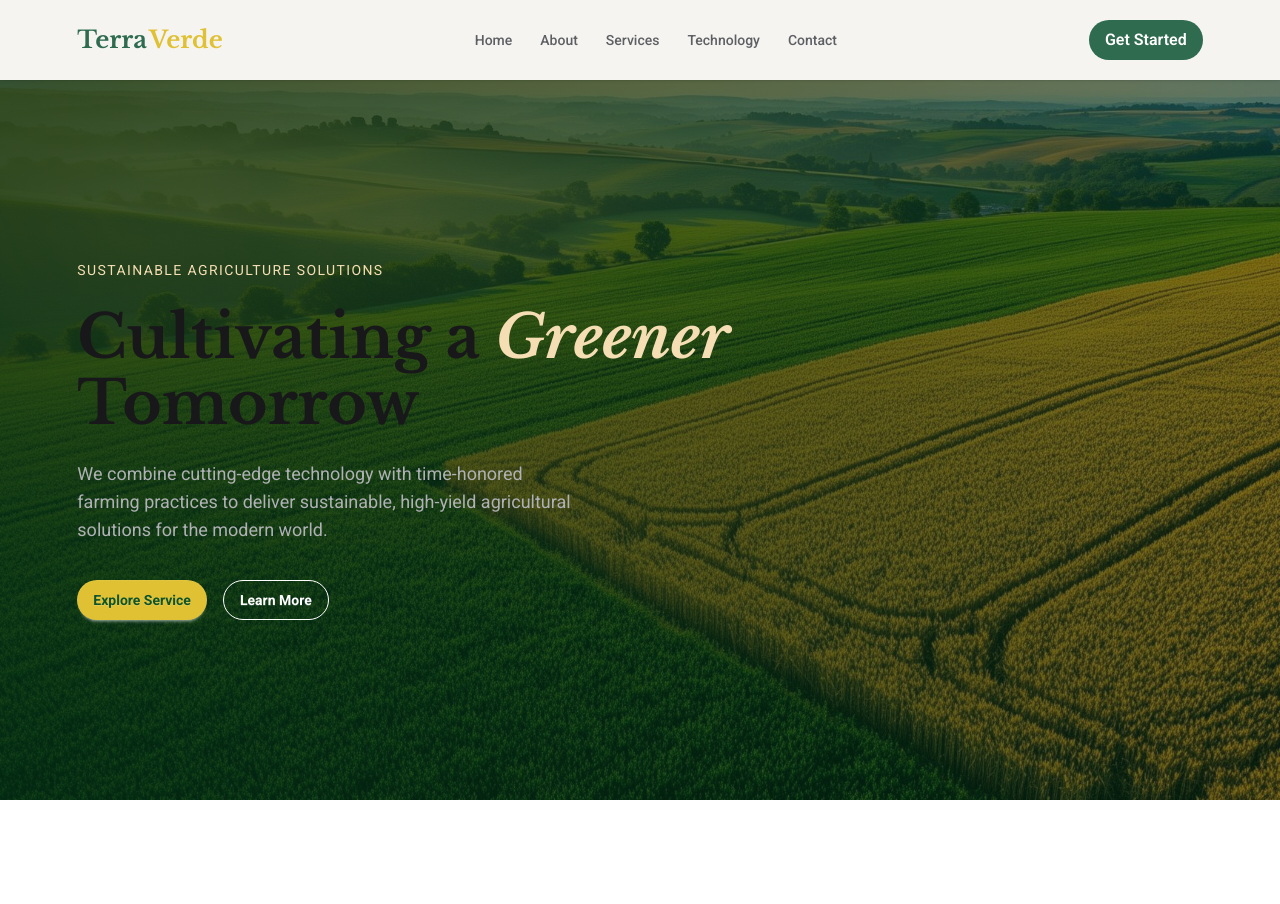
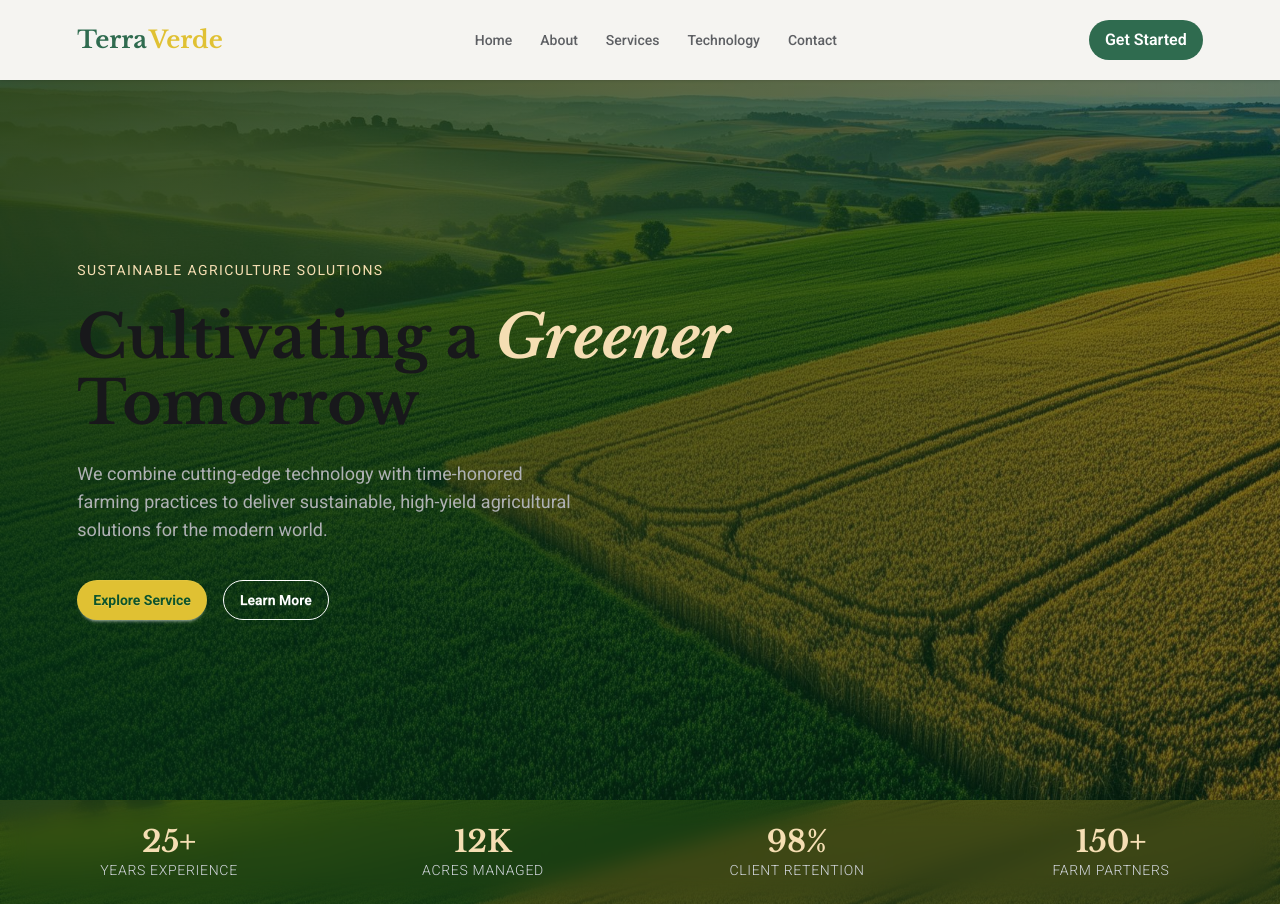
Before and after one commit to nusratjahan7/terra-verde, a React (Vite) app: page / in a window 1280 px wide. Before the commit the page ends 800 px from the top, so only its background shows below. Built offline with nearby package versions, Linux system fonts and the light colour scheme.

Commit message:
complete the state section

```diff
--- a/package.json
+++ b/package.json
@@ -15,6 +15,7 @@
     "lucide-react": "^1.3.0",
     "react": "^19.2.4",
     "react-dom": "^19.2.4",
+    "react-intersection-observer": "^10.0.3",
     "tailwindcss": "^4.2.2"
   },
   "devDependencies": {
--- a/src/Components/StatsBar/StatsBar.jsx
+++ b/src/Components/StatsBar/StatsBar.jsx
@@ -1,4 +1,5 @@
 import React from 'react';
+import heroFarm from '../../assets/hero-farm.jpg';
 
 const stats = [
             { value: "25+", label: "Years Experience" },
@@ -8,10 +9,30 @@ const stats = [
           ]
 
 const StatsBar = () => {
+
+
     return (
-        <div>
-
+        <section className=' bg-cover absolute left-0 right-0 bg-center'
+        style={{
+                 backgroundImage: `url(${heroFarm})`}} >
+        <div
+        >
+            <div className="absolute inset-0 bg-green-950/70"></div>
+            <div className='mx-auto px-6 py-6 grid grid-cols-2 md:grid-cols-4 gap-6 backdrop-blur-md'
+            loading="lazy"
+            >
+                {
+                    stats.map((stat, index) => (
+                        <div key={stat.label}
+                         className='text-center'>
+                            <p className='font1 font-bold text-3xl text-(--wheat)'>{stat.value}</p>
+                            <p className='text-sm font-light uppercase tracking-wider text-gray-300'>{stat.label}</p>
+                        </div>
+                    ))
+                }
+            </div>
         </div>
+        </section>
     );
 };
 
```
Also changed, not shown: 1 other file (tests, documents, lock files or other folders).
